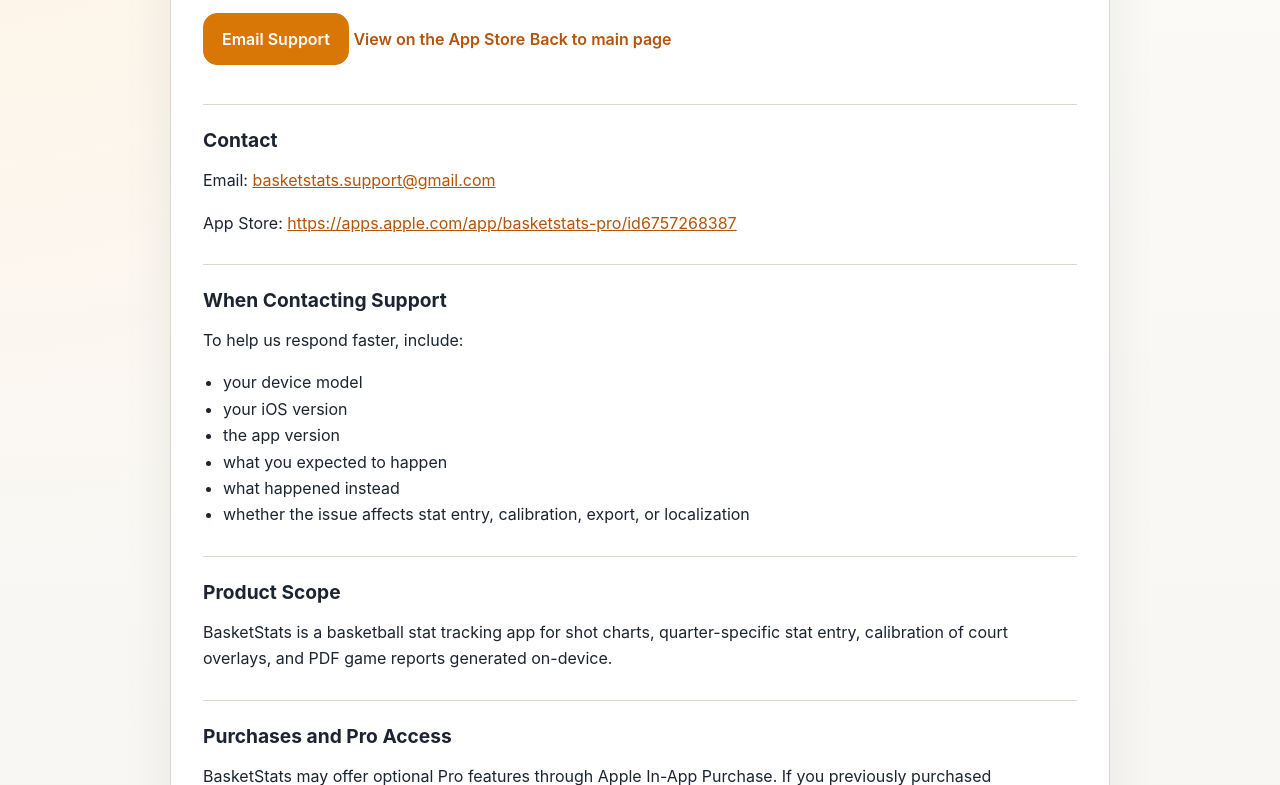
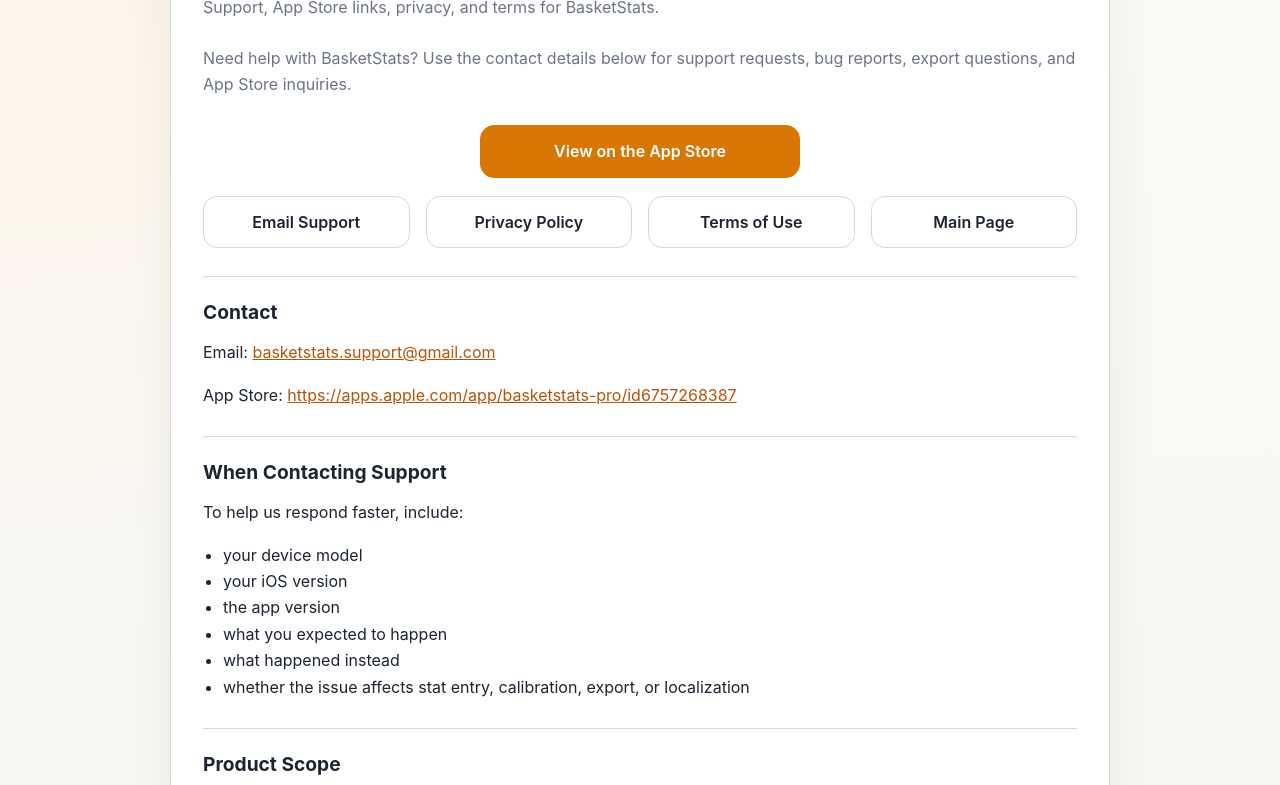
Before and after one commit to client23/BasketStats-support, a plain HTML site: page support.html in a window 1280 px wide. Shown: the part 220-1005 px from the top of the page. Drawn offline with Linux system fonts and the light colour scheme.

Commit message:
Update BasketStats support site

```diff
--- a/support.html
+++ b/support.html
@@ -10,12 +10,22 @@
 <body>
     <main class="wrap">
         <article class="card stacked">
+            <span class="eyebrow">BasketStats</span>
             <h1>BasketStats Support</h1>
+            <p class="meta">Support, App Store links, privacy, and terms for BasketStats.</p>
             <p class="muted">Need help with BasketStats? Use the contact details below for support requests, bug reports, export questions, and App Store inquiries.</p>
 
-            <a class="cta" href="mailto:basketstats.support@gmail.com">Email Support</a>
-            <a class="secondary-link" href="https://apps.apple.com/app/basketstats-pro/id6757268387">View on the App Store</a>
-            <a class="secondary-link" href="index.html">Back to main page</a>
+            <div class="actions">
+                <div class="primary-action">
+                    <a class="button primary" href="https://apps.apple.com/app/basketstats-pro/id6757268387">View on the App Store</a>
+                </div>
+                <div class="secondary-actions">
+                    <a class="button" href="mailto:basketstats.support@gmail.com">Email Support</a>
+                    <a class="button" href="privacy-policy.html">Privacy Policy</a>
+                    <a class="button" href="terms.html">Terms of Use</a>
+                    <a class="button" href="index.html">Main Page</a>
+                </div>
+            </div>
 
             <h2>Contact</h2>
             <p>Email: <a href="mailto:basketstats.support@gmail.com">basketstats.support@gmail.com</a></p>
```
